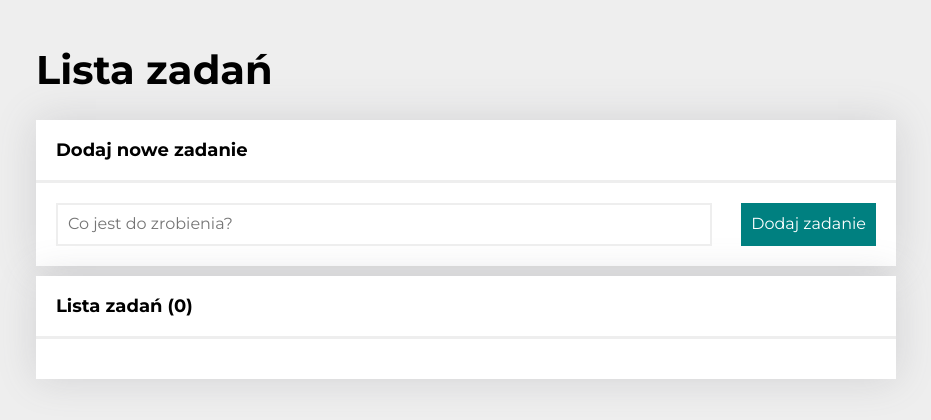
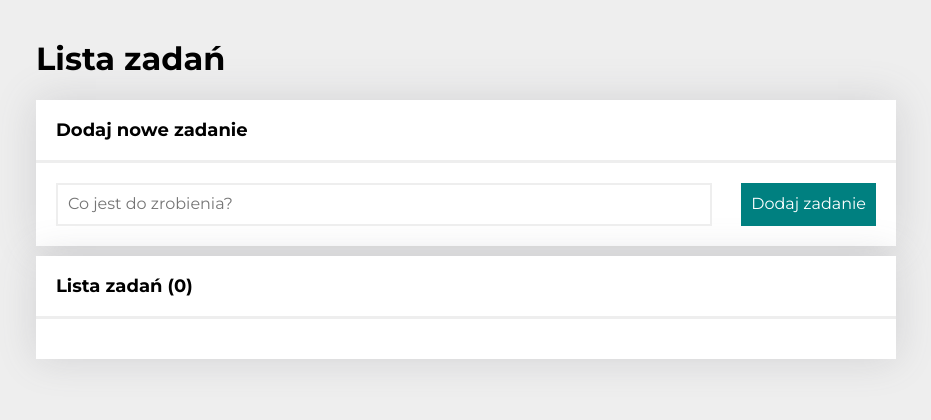
Before and after one commit to Grzegorz-Kolaty/to-do-list-react2, a React (Create React App) app: page / in a window 1280 px wide. Shown: the top 420 px of the page, without its empty margins (174-1105 px from the left). Built offline with nearby package versions, Linux system fonts and the light colour scheme.

Commit message:
styled components added to Header, css removed

```diff
--- a/src/Header/index.js
+++ b/src/Header/index.js
@@ -1,9 +1,7 @@
-import "./style.css";
+import { Headline } from "./styled";
 
 const Header = ({ title }) => (
-  <header>
-    <h1 className="header">{title}</h1>
-  </header>
+  <Headline>{title}</Headline>
 );
 
 export default Header;
--- a/src/Header/style.css
+++ /dev/null
@@ -1,3 +0,0 @@
-.header {
-  font-size: 40px;
-}
--- /dev/null
+++ b/src/Header/styled.js
@@ -0,0 +1,5 @@
+import styled from "styled-components";
+
+export const Headline = styled.h1`
+    font-size: xx-large;
+`;
```
